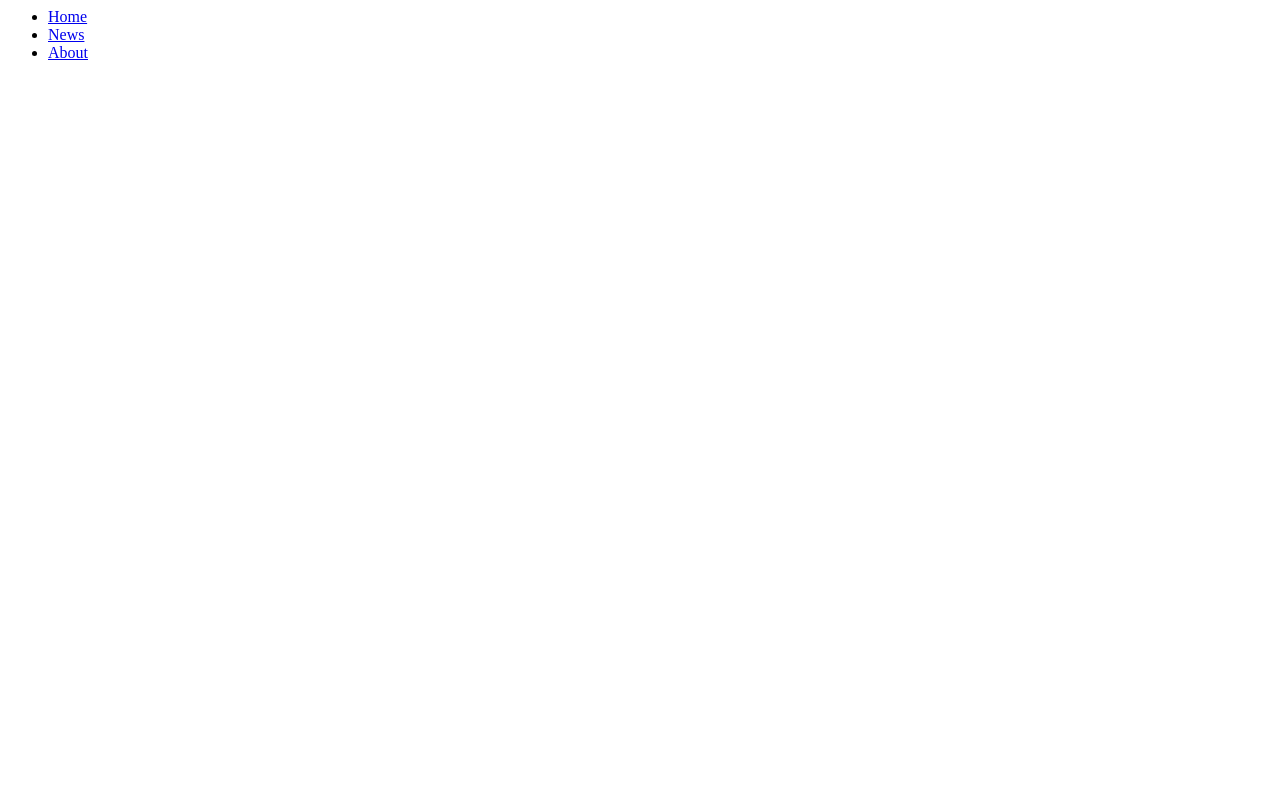
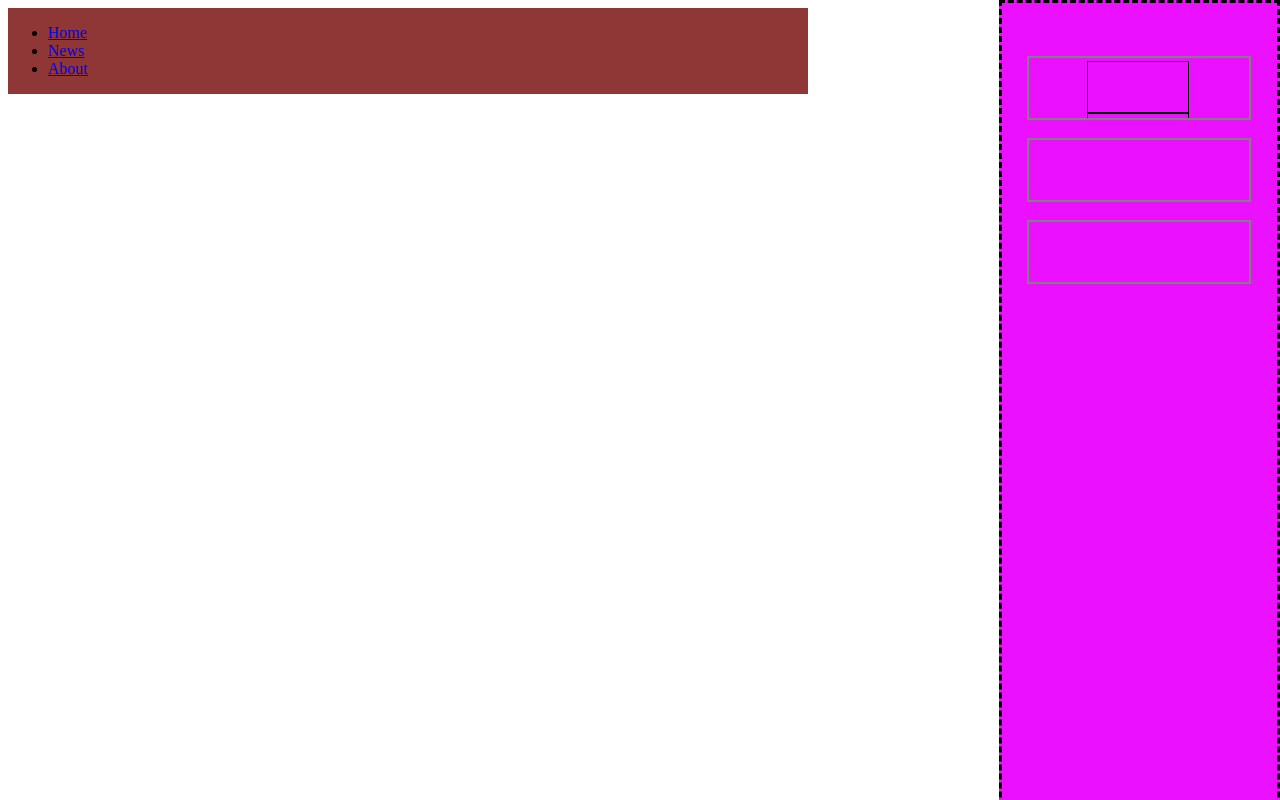
Before and after one commit to sstokesgmu/-SBA_307, a plain HTML site: page pages/navigation.html in a window 1280 px wide. Drawn offline with Linux system fonts and the light colour scheme.

Commit message:
Changes made before the end of class we do have a better looking sidebar

```diff
--- a/pages/navigation.html
+++ b/pages/navigation.html
@@ -1,7 +1,37 @@
-<section><!--Page navigation-->
+<!DOCTYPE html>
+<html lang="en">
+<head>
+    <meta charset="UTF-8">
+    <meta name="viewport" content="width=device-width, initial-scale=1.0">
+    <title>Document</title>
+    <link rel="stylesheet" href="../styles/landing.css">
+</head>
+<body>
+    <section class="topnav"><!--Page navigation-->
         <ul>
             <li><a class="active" href="../pages/landing.html">Home</a></li>
             <li><a href="../pages/account.html">News</a></li>
             <li><a href="../pages/index.html">About</a></li>
         </ul>
     </section>
+
+
+    <aside class="sidebar">
+        <div id="PositionCell">
+            <div></div>
+            <div></div>
+        </div>
+        <br>
+        <div id="PositionCell">
+        </div>
+        <br>
+        <div id="PositionCell">
+        </div>
+    </aside>
+
+
+
+
+
+</body>
+</html>
--- a/styles/landing.css
+++ b/styles/landing.css
@@ -8,9 +8,8 @@
     border: 3px dashed black;
     background: #eb10ff; /* Black */
     overflow-x: hidden; /* Disable horizontal scroll */
-    padding-top: 20px;
+    padding:50px 50px 50px 25px;
 }
-
 
 /* Style page content */
 .main {
@@ -19,8 +18,30 @@
 
 }
 
+#PositionCell {
+    height: 60px;
+    width: 100%;
+    left: 0px;
+    position: relative;
+    overflow: auto;
+    border: 2px solid gray;
+    overflow:hidden;
+    padding-left: 10px;
+    padding-right: 10px;
+}
+
+div{
+    width: 100px;
+    height: 50px;
+    border: 1px solid;
+    position:relative;
+    top: 3px;
+    left:3em;
+}
+
 /* Add a black background color to the top navigation */
 .topnav {
     background-color: #8f3636;
     overflow: hidden;
-  }
+    width:  50em; /*find the correct positioning*/
+}
```
Also changed, not shown: pages/landing.html (+4 -19 lines). Lines whose indentation alone changed are shown as unchanged.
